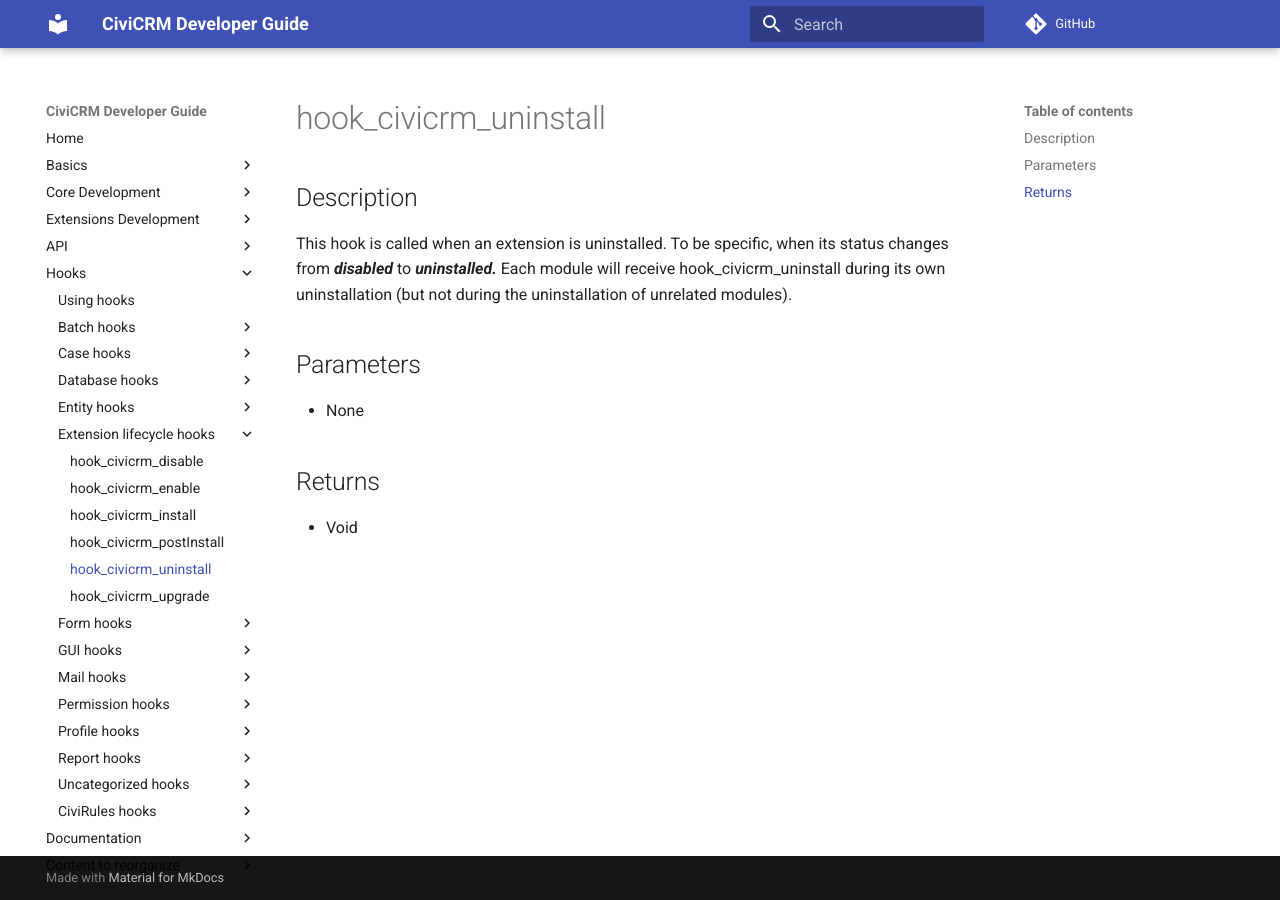
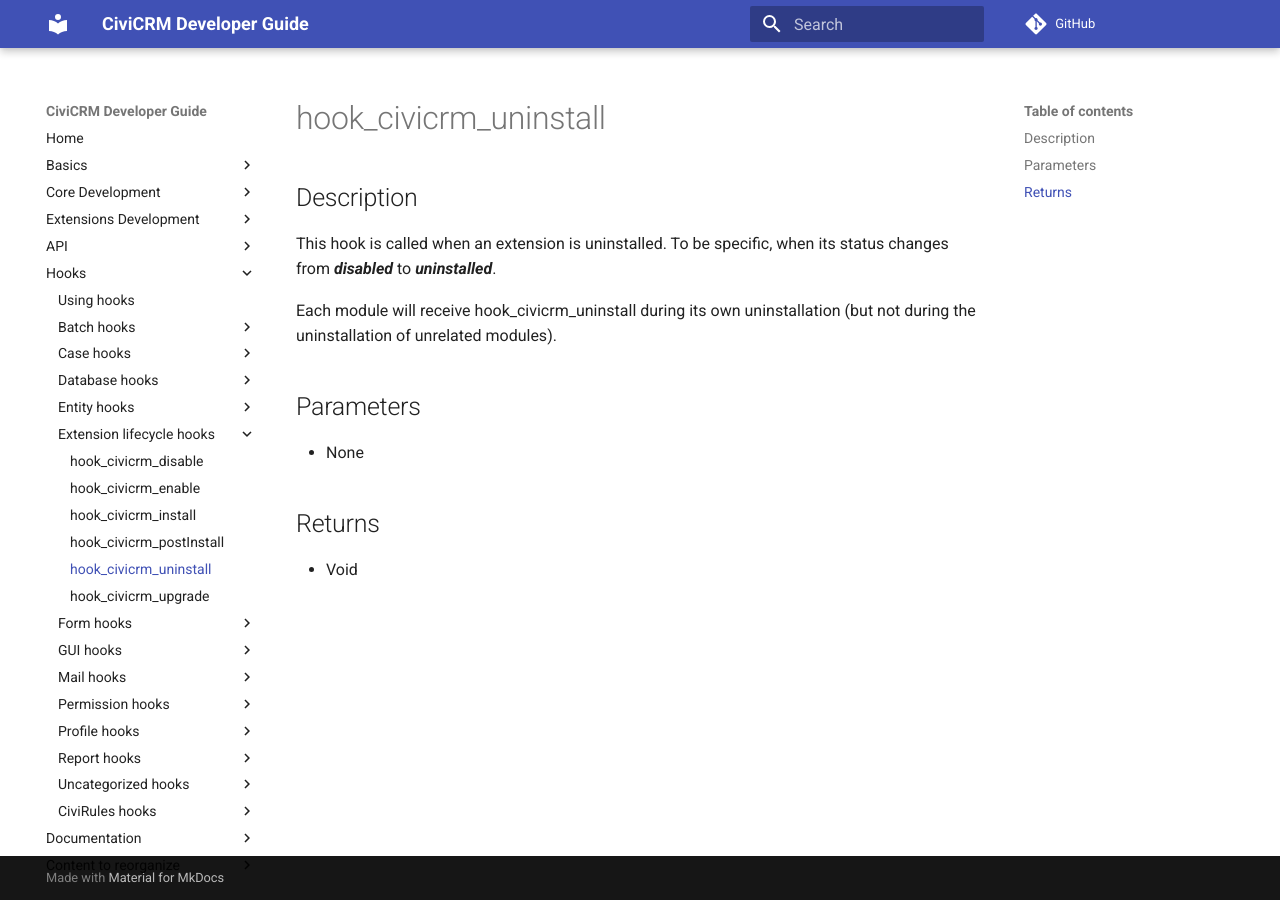
Before and after one commit to civicrm/civicrm-dev-docs, an MkDocs documentation site: the page built from docs/hooks/hook_civicrm_uninstall.md, in a window 1280 px wide. Built offline with MkDocs 1.6.1 and Material for MkDocs 9.7.7, drawn with Linux system fonts in a browser that asks for light colours; comment, search, counter and statistics services are not loaded; old or Windows-style settings are respelled for this version of MkDocs.

Commit message:
remove extra asterisks

```diff
--- a/docs/hooks/hook_civicrm_uninstall.md
+++ b/docs/hooks/hook_civicrm_uninstall.md
@@ -3,7 +3,9 @@
 ## Description
 
 This hook is called when an extension is uninstalled. To be specific,
-when its status changes from ***disabled*** to ***uninstalled******.***
+when its status changes from ***disabled*** to ***uninstalled***.
+
+
 Each module will receive hook_civicrm_uninstall during its own
 uninstallation (but not during the uninstallation of unrelated modules).
 
```
